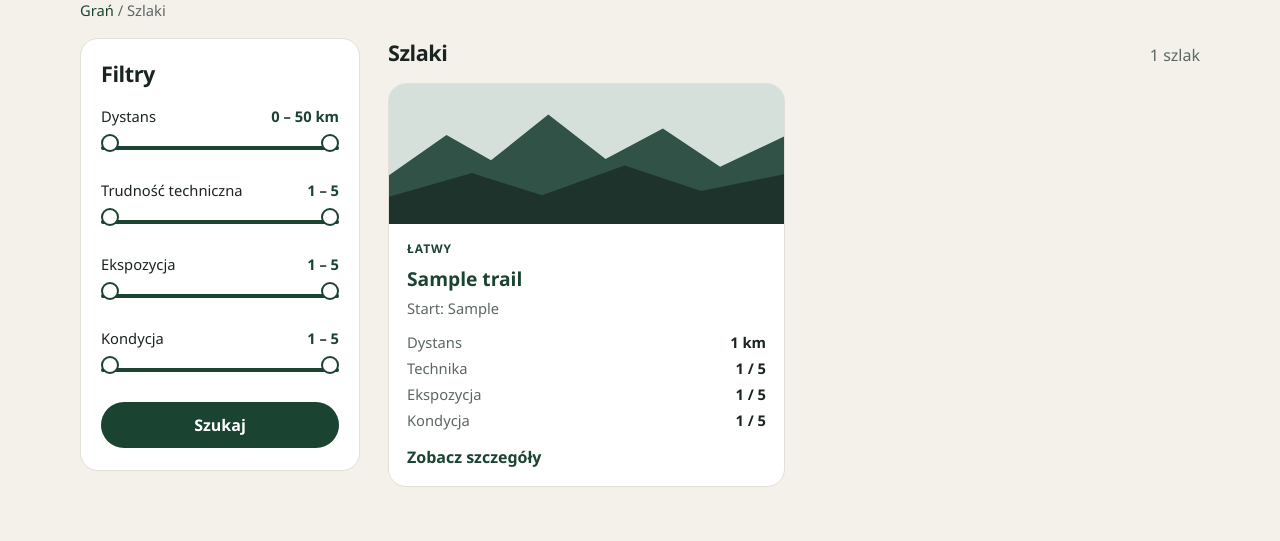
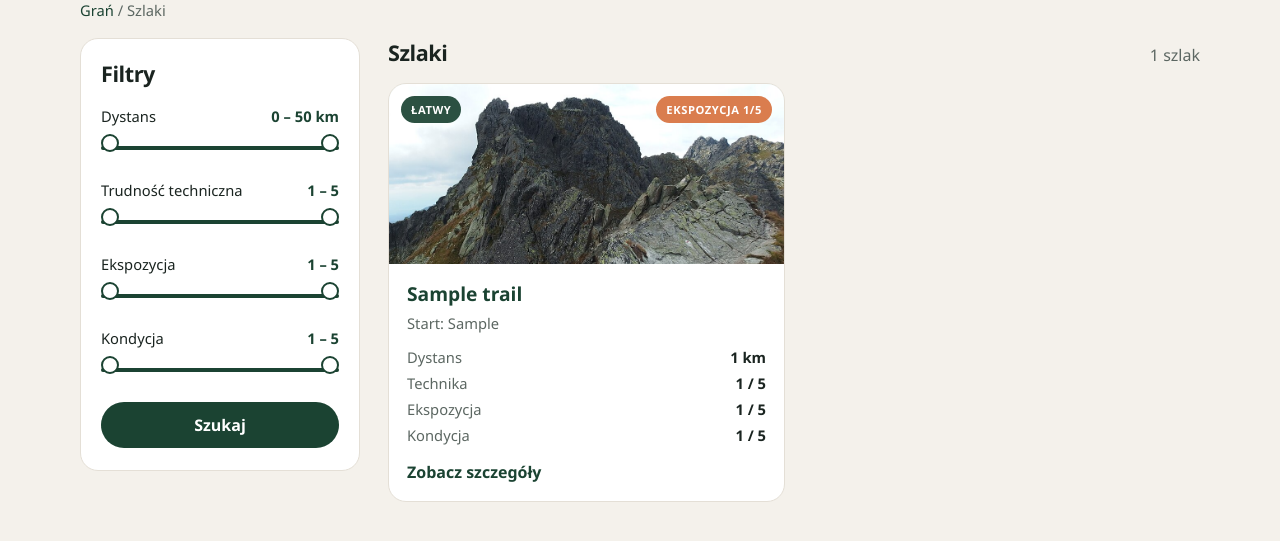
Before and after one commit to AWaligoraa/Gran, a Spring Boot app: page /trails in a window 1280 px wide. Shown: the part 80-621 px from the top of the page. Run offline with Spring Boot 4, Linux system fonts and the light colour scheme; empty tables hold one stand-in row (values such as "Sample post"); database files in the repository are not loaded.

Commit message:
feature: add trail photos

```diff
--- a/src/main/resources/static/app.js
+++ b/src/main/resources/static/app.js
@@ -69,15 +69,12 @@ function render(trails) {
 function trailCard(trail) {
     return `
         <article class="trail-card">
-            <div class="trail-photo" aria-hidden="true">
-                <svg viewBox="0 0 640 220" preserveAspectRatio="xMidYMax slice">
-                    <rect width="640" height="220" fill="#d5e0da"/>
-                    <path d="M0 150 L100 80 L170 120 L260 48 L350 118 L440 70 L530 130 L640 78 L640 220 L0 220 Z" fill="#315246"/>
-                    <path d="M0 180 L140 140 L250 175 L380 128 L500 168 L640 140 L640 220 L0 220 Z" fill="#1d332b"/>
-                </svg>
+            <div class="trail-photo">
+                <img src="${trailPhoto(trail.id)}" alt="">
+                <span class="badge level">${level(trail.technicalDifficulty)}</span>
+                <span class="badge exposure">Ekspozycja ${formatNumber(trail.exposure)}/5</span>
             </div>
             <div class="trail-body">
-                <p class="trail-level">${level(trail.technicalDifficulty)}</p>
                 <h3><a href="/trails/${trail.id}">${escapeHtml(trail.name)}</a></h3>
                 <p class="trail-start">Start: ${escapeHtml(trail.startPoint)}</p>
                 <dl>
--- a/src/main/resources/static/catalog.css
+++ b/src/main/resources/static/catalog.css
@@ -234,31 +234,48 @@ main {
 }
 
 .trail-photo {
-    height: 140px;
+    position: relative;
+    height: 180px;
     background: #d5e0da;
 }
 
-.trail-photo svg {
+.trail-photo img {
     display: block;
     width: 100%;
     height: 100%;
+    object-fit: cover;
+}
+
+.trail-photo .badge {
+    position: absolute;
+    border-radius: 999px;
+    padding: 6px 10px;
+    font-size: 0.7rem;
+    font-weight: 700;
+    letter-spacing: 0.05em;
+    text-transform: uppercase;
+}
+
+.trail-photo .badge.level {
+    left: 12px;
+    top: 12px;
+    background: rgba(27, 67, 50, 0.92);
+    color: #fff;
+}
+
+.trail-photo .badge.exposure {
+    right: 12px;
+    top: 12px;
+    background: rgba(217, 119, 69, 0.95);
+    color: #fff;
 }
 
 .trail-body {
     padding: 16px 18px 18px;
 }
 
-.trail-level {
+.trail-body h3 {
     margin: 0;
-    color: #1b4332;
-    font-size: 0.75rem;
-    font-weight: 700;
-    letter-spacing: 0.08em;
-    text-transform: uppercase;
-}
-
-.trail-body h3 {
-    margin: 8px 0 0;
     font-size: 1.2rem;
 }
 
--- a/src/main/resources/static/index.html
+++ b/src/main/resources/static/index.html
@@ -89,6 +89,7 @@
         </section>
     </div>
 </main>
-<script src="/app.js"></script>
+<script src="/photos.js?v=5"></script>
+<script src="/app.js?v=5"></script>
 </body>
 </html>
--- /dev/null
+++ b/src/main/resources/static/photos.js
@@ -0,0 +1,13 @@
+const TRAIL_PHOTOS = {
+    1: "/images/orla.jpg",
+    2: "/images/szpiglasowa.jpg",
+    3: "/images/czarny-staw.jpg",
+    4: "/images/dolina-koscieliska.jpg",
+    5: "/images/polana-chocholowska.jpg",
+    9: "/images/rysy.jpg"
+};
+
+function trailPhoto(id) {
+    const path = TRAIL_PHOTOS[Number(id)] || "/images/fallback.jpg";
+    return path + "?v=5";
+}
```
Also changed, not shown: src/main/resources/static/home.css (+40 -6 lines), src/main/resources/static/home.html (+9 -21 lines), src/main/resources/static/images/chocholowska.jpg (added), src/main/resources/static/images/czarny-staw.jpg (added), src/main/resources/static/images/dolina-koscieliska.jpg (added), src/main/resources/static/images/fallback.jpg (added), src/main/resources/static/images/hero.jpg (added), src/main/resources/static/images/koscieliska.jpg (added), src/main/resources/static/images/orla.jpg (added), src/main/resources/static/images/polana-chocholowska.jpg (added), src/main/resources/static/images/rysy.jpg (added), src/main/resources/static/images/szpiglasowa.jpg (added).
